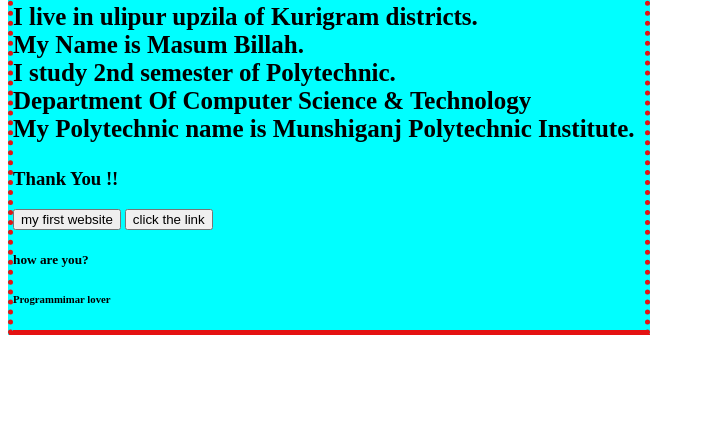
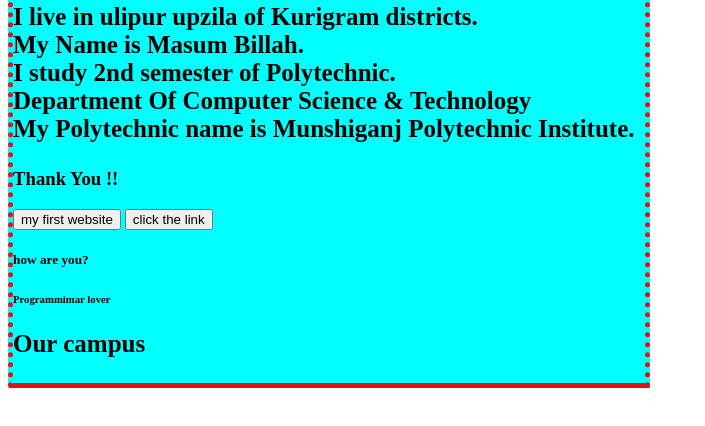
Before and after one commit to Masumbillah2062003/my-first-website, a plain HTML site: page index.html in a window 1280 px wide. Shown: the part 284-710 px from the top of the page, without its empty margins (0-705 px from the left). Drawn offline with Linux system fonts and the light colour scheme.

Commit message:
first commit

```diff
--- a/index.html
+++ b/index.html
@@ -22,6 +22,7 @@
         <button>click the link</button>
         <h5>how are you?</h5>
         <h6>Programmimar lover</h6>
+        <p>Our campus</p>
     </div>
 
 </body>
```
